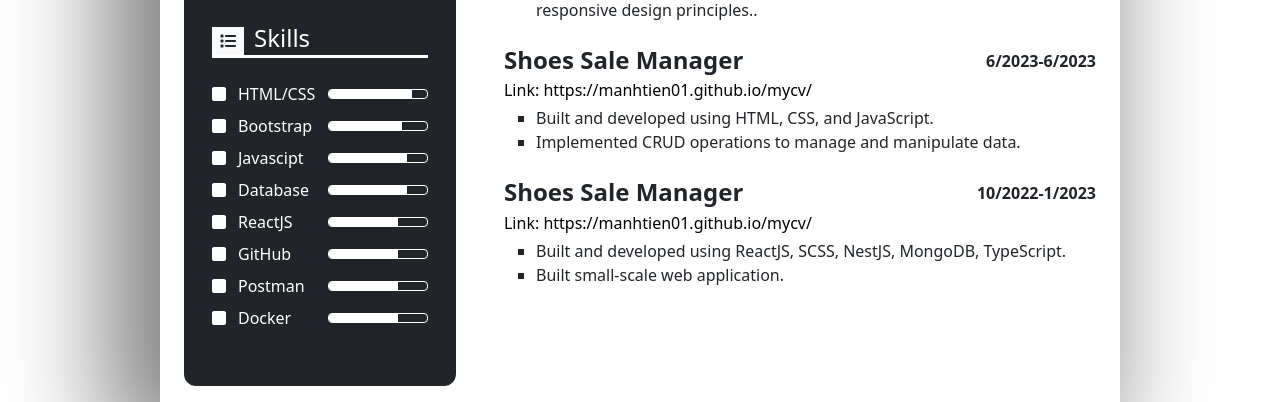
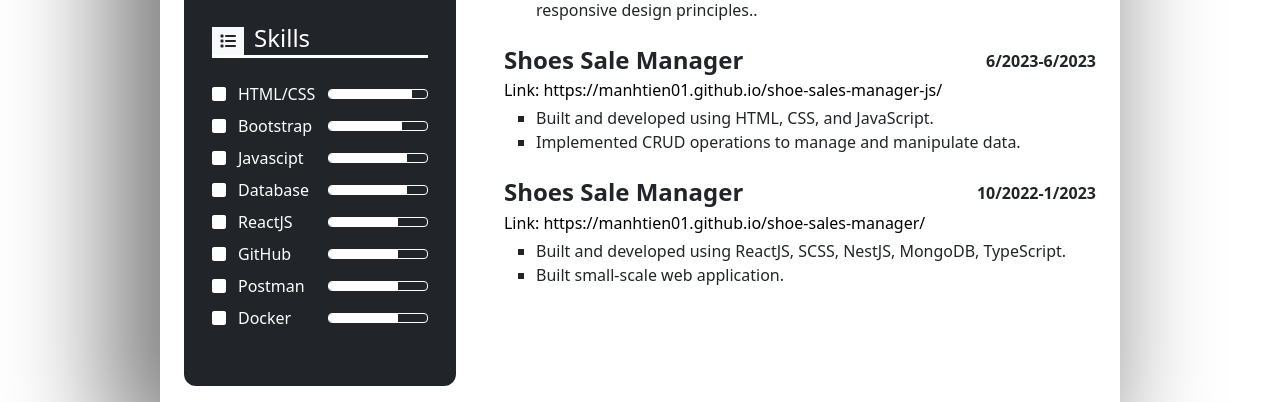
Before and after one commit to ManhTien01/mycv, a plain HTML site: page index.html in a window 1280 px wide. Shown: the part 1493-1895 px from the top of the page. Drawn offline with nearby package versions, Linux system fonts and the light colour scheme.

Commit message:
change path

```diff
--- a/index.html
+++ b/index.html
@@ -375,7 +375,7 @@
                                         <span class="time-event">6/2023-6/2023</span>
                                     </div>
                                     <a class="personal-project__link"
-                                        href="https://manhtien01.github.io/mycv/">https://manhtien01.github.io/mycv/</a>
+                                        href="https://manhtien01.github.io/shoe-sales-manager-js/">https://manhtien01.github.io/shoe-sales-manager-js/</a>
 
                                     <ul>
                                         <li>Built and developed using HTML, CSS,
@@ -393,7 +393,7 @@
                                         <span class="time-event">10/2022-1/2023</span>
                                     </div>
                                     <a class="personal-project__link"
-                                        href="https://manhtien01.github.io/mycv/">https://manhtien01.github.io/mycv/</a>
+                                        href="https://manhtien01.github.io/shoe-sales-manager/">https://manhtien01.github.io/shoe-sales-manager/</a>
 
                                     <ul>
                                         <li>Built and developed using ReactJS, SCSS, NestJS, MongoDB, TypeScript.</li>
```
